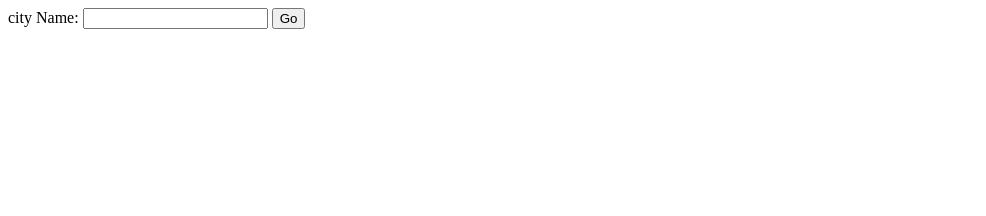
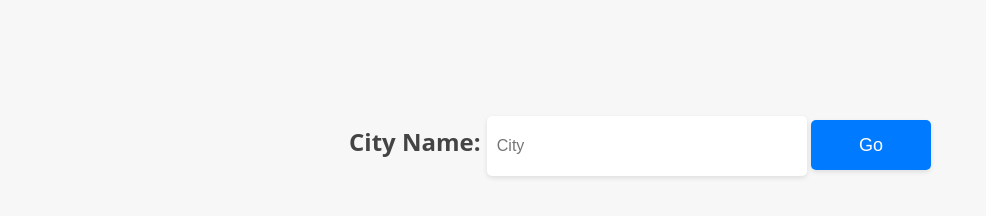
Before and after one commit to chinmayasahu17/Weather-App, a website: page index.html in a window 1280 px wide. Shown: the whole page, without its empty margins (0-986 px from the left). Drawn offline with Linux system fonts and the light colour scheme.

Commit message:
added css

```diff
--- a/app.js
+++ b/app.js
@@ -5,6 +5,7 @@ const express = require("express")
 const https = require("https");
 const bodyParser = require("body-parser")
 const app = express();
+app.use(express.static("public"));
 
 app.use(bodyParser.urlencoded({extended: true}));
 
--- a/index.html
+++ b/index.html
@@ -4,12 +4,13 @@
     <meta charset="UTF-8">
     <meta http-equiv="X-UA-Compatible" content="IE=edge">
     <meta name="viewport" content="width=device-width, initial-scale=1.0">
+    <link rel="stylesheet" href="/style.css">
     <title>weatherProject</title>
 </head>
 <body>
     <form action="/" method="post">
-        <label for="cityInput">city Name: </label>
-        <input type="text" name="cityName" id="cityInput">
+        <label for="cityInput">City Name: </label>
+        <input type="text" name="cityName" placeholder="City" id="cityInput">
         <button type="submit">Go</button>
     </form>
 </body>
--- a/package.json
+++ b/package.json
@@ -11,6 +11,7 @@
   "dependencies": {
     "body-parser": "^1.20.2",
     "dotenv": "^16.0.3",
-    "express": "^4.18.2"
+    "express": "^4.18.2",
+    "public": "^0.1.4"
   }
 }
--- /dev/null
+++ b/public/style.css
@@ -0,0 +1,68 @@
+body {
+    background-color: #f7f7f7;
+    font-family: 'Open Sans', sans-serif;
+}
+
+form {
+    margin-top: 100px;
+    text-align: center;
+}
+
+label {
+    font-size: 24px;
+    font-weight: bold;
+    color: #444;
+}
+
+input[type="text"] {
+    width: 300px;
+    height: 40px;
+    padding: 10px;
+    font-size: 16px;
+    border: none;
+    border-radius: 5px;
+    box-shadow: 0 2px 5px rgba(0, 0, 0, 0.1);
+}
+
+button {
+    width: 120px;
+    height: 50px;
+    margin-top: 20px;
+    background-color: #007bff;
+    color: #fff;
+    font-size: 18px;
+    border: none;
+    border-radius: 5px;
+    box-shadow: 0 2px 5px rgba(0, 0, 0, 0.1);
+    cursor: pointer;
+    transition: background-color 0.3s ease;
+}
+
+button:hover {
+    background-color: #0062cc;
+}
+
+h1 {
+    font-size: 48px;
+    font-weight: bold;
+    color: #444;
+    margin-top: 80px;
+    text-align: center;
+}
+
+p {
+    font-size: 28px;
+    font-weight: bold;
+    color: #444;
+    margin-top: 50px;
+    text-align: center;
+}
+
+img {
+    width: 120px;
+    height: 120px;
+    margin-top: 30px;
+    display: block;
+    margin-left: auto;
+    margin-right: auto;
+}
```
Also changed, not shown: 1 other file.
